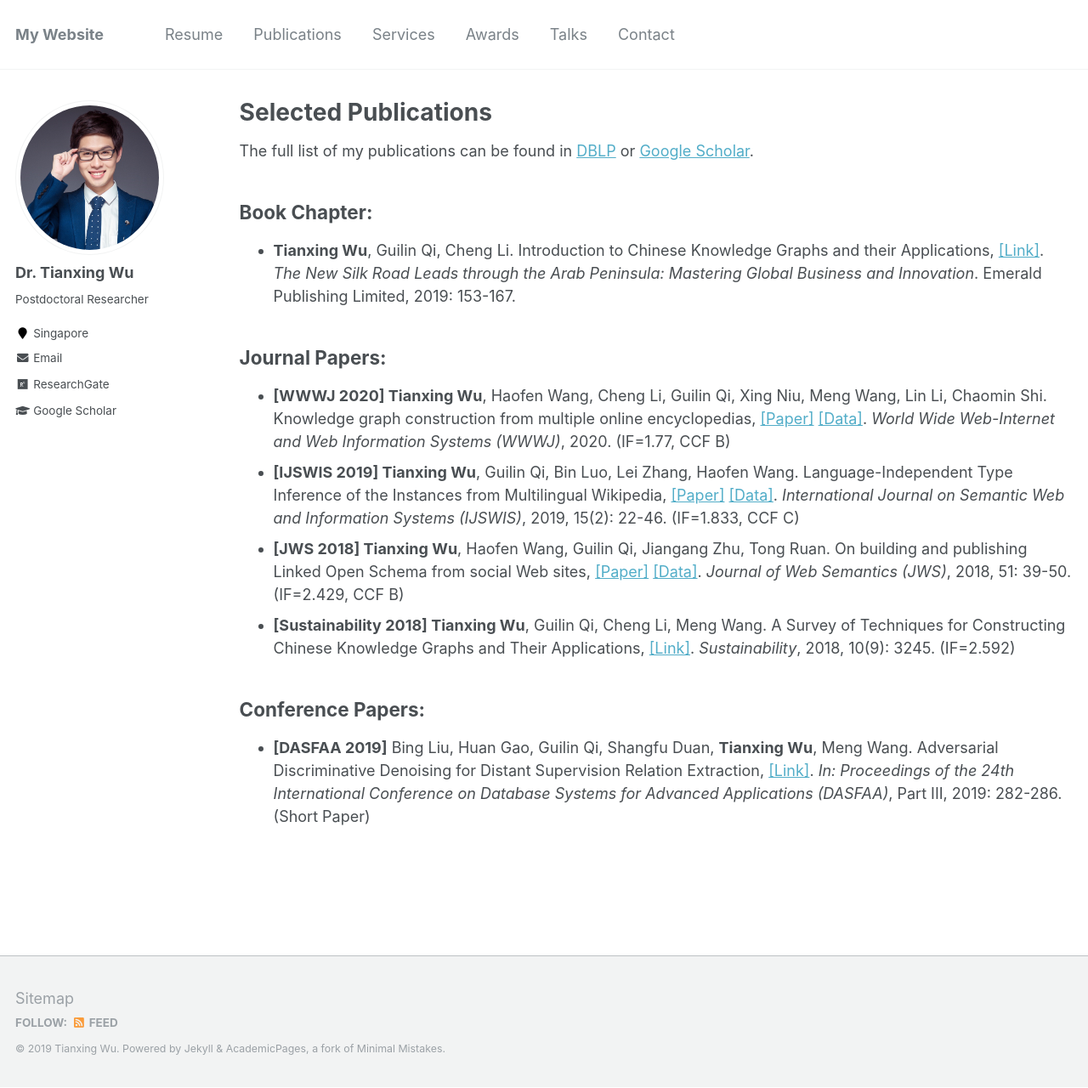
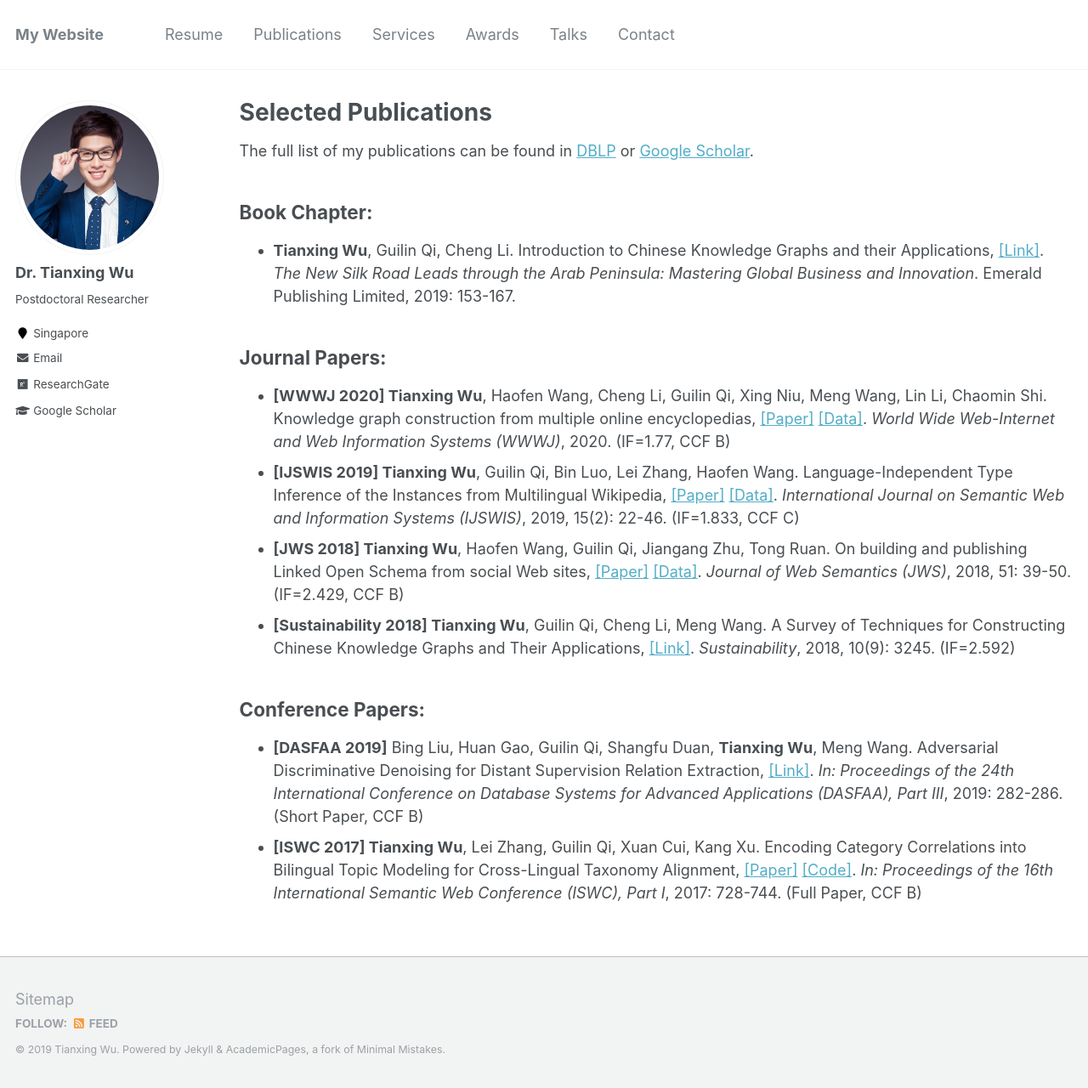
Before and after one commit to tianxing-wu/tianxing-wu.github.io, a Jekyll site: the page built from _pages/selected_publications.md, in a window 1280 px wide and 1280 px high. Shown: the whole window at 85% size. Built offline with Jekyll 4.4.1, drawn with Linux system fonts in a browser that asks for light colours.

Commit message:
site update

```diff
--- a/_pages/selected_publications.md
+++ b/_pages/selected_publications.md
@@ -11,8 +11,9 @@ The full list of my publications can be found in [DBLP](https://dblp.uni-trier.d
 ## Journal Papers:
 * **[WWWJ 2020] Tianxing Wu**, Haofen Wang, Cheng Li, Guilin Qi, Xing Niu, Meng Wang, Lin Li, Chaomin Shi. Knowledge graph construction from multiple online encyclopedias, [[Paper]](https://tianxing-wu.github.io/files/paper/WWWJ2020.pdf) [[Data]](http://zhishi.me). <i>World Wide Web-Internet and Web Information Systems (WWWJ)</i>, 2020. (IF=1.77, CCF B)
 * **[IJSWIS 2019] Tianxing Wu**, Guilin Qi, Bin Luo, Lei Zhang, Haofen Wang. Language-Independent Type Inference of the Instances from Multilingual Wikipedia, [[Paper]](https://tianxing-wu.github.io/files/paper/IJSWIS2019.pdf) [[Data]](http://www.multype.org). <i>International Journal on Semantic Web and Information Systems (IJSWIS)</i>, 2019, 15(2): 22-46. (IF=1.833, CCF C)
-* **[JWS 2018] Tianxing Wu**, Haofen Wang, Guilin Qi, Jiangang Zhu, Tong Ruan. On building and publishing Linked Open Schema from social Web sites, [[Paper]](https://tianxing-wu.github.io/files/paper/JWSS2018.pdf) [[Data]](http://los.linkingopenschema.info). <i>Journal of Web Semantics (JWS)</i>, 2018, 51: 39-50. (IF=2.429, CCF B)
+* **[JWS 2018] Tianxing Wu**, Haofen Wang, Guilin Qi, Jiangang Zhu, Tong Ruan. On building and publishing Linked Open Schema from social Web sites, [[Paper]](https://tianxing-wu.github.io/files/paper/JWS2018.pdf) [[Data]](http://los.linkingopenschema.info). <i>Journal of Web Semantics (JWS)</i>, 2018, 51: 39-50. (IF=2.429, CCF B)
 * **[Sustainability 2018] Tianxing Wu**, Guilin Qi, Cheng Li, Meng Wang. A Survey of Techniques for Constructing Chinese Knowledge Graphs and Their Applications, [[Link]](https://www.mdpi.com/2071-1050/10/9/3245). <i>Sustainability</i>, 2018, 10(9): 3245. (IF=2.592)
 
 ## Conference Papers:
-* **[DASFAA 2019]** Bing Liu, Huan Gao, Guilin Qi, Shangfu Duan, **Tianxing Wu**, Meng Wang. Adversarial Discriminative Denoising for Distant Supervision Relation Extraction, [[Link]](https://link.springer.com/chapter/10.1007%2F978-3-030-18590-9_29). <i>In: Proceedings of the 24th International Conference on Database Systems for Advanced Applications (DASFAA)</i>, Part III, 2019: 282-286. (Short Paper)
+* **[DASFAA 2019]** Bing Liu, Huan Gao, Guilin Qi, Shangfu Duan, **Tianxing Wu**, Meng Wang. Adversarial Discriminative Denoising for Distant Supervision Relation Extraction, [[Link]](https://link.springer.com/chapter/10.1007%2F978-3-030-18590-9_29). <i>In: Proceedings of the 24th International Conference on Database Systems for Advanced Applications (DASFAA), Part III</i>, 2019: 282-286. (Short Paper, CCF B)
+* **[ISWC 2017] Tianxing Wu**, Lei Zhang, Guilin Qi, Xuan Cui, Kang Xu. Encoding Category Correlations into Bilingual Topic Modeling for Cross-Lingual Taxonomy Alignment, [[Paper]](https://tianxing-wu.github.io/files/paper/ISWC2017.pdf) [[Code]](https://github.com/143230/CLTA). <i>In: Proceedings of the 16th International Semantic Web Conference (ISWC), Part I</i>, 2017: 728-744. (Full Paper, CCF B)
```
Also changed, not shown: 2 other files.
